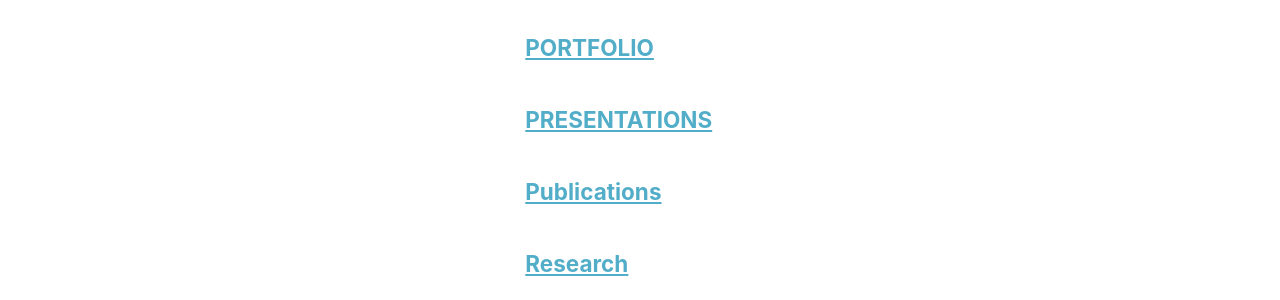
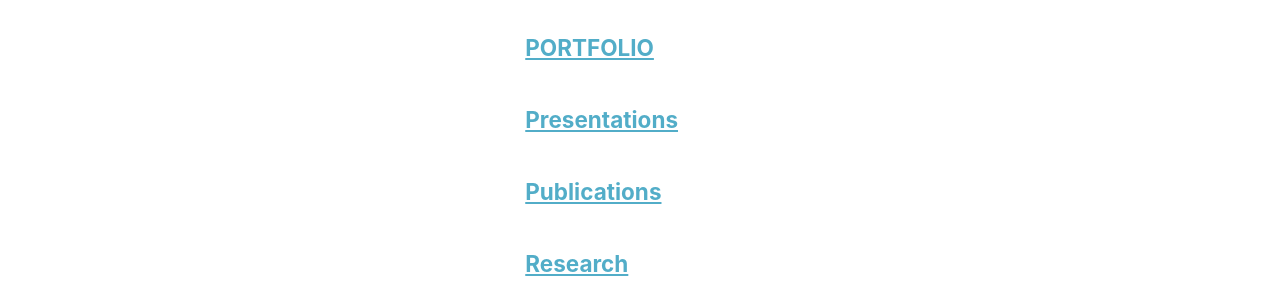
Before and after one commit to MalteWillmes/maltewillmes.github.io, a Jekyll site: the page built from _pages/page-archive.html, in a window 1280 px wide and 900 px high, scrolled down 812 px. Shown: the part 154-454 px from the top of the window. Built offline with Jekyll 4.4.1, drawn with Linux system fonts in a browser that asks for light colours; a script bundle is joined from its source files by our own code; library files that are not in the unit come from our copies.

```diff
--- a/_pages/presentations.html
+++ b/_pages/presentations.html
@@ -1,6 +1,6 @@
 ---
 layout: single
-title: "PRESENTATIONS"
+title: "Presentations"
 permalink: /presentations/
 author_profile: false
 ---
```
